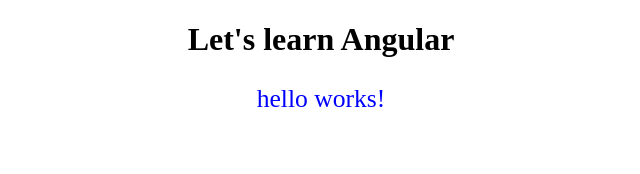
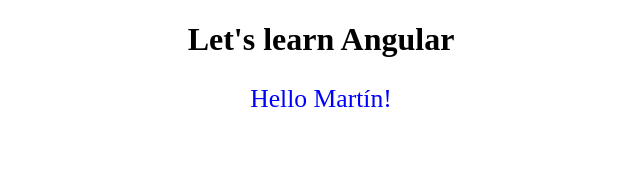
Before and after one commit to magadiflo/fundamentos-angular, an Angular app: page / in a window 1280 px wide. Shown: the top 174 px of the page, without its empty margins (319-959 px from the left). Built offline with nearby package versions, Linux system fonts and the light colour scheme.

Commit message:
Declarando propiedad y aplicando interpolación

```diff
--- a/src/app/hello/hello.component.html
+++ b/src/app/hello/hello.component.html
@@ -1 +1 @@
-<p>hello works!</p>
+<p>Hello {{ name }}!</p>
--- a/src/app/hello/hello.component.ts
+++ b/src/app/hello/hello.component.ts
@@ -7,6 +7,8 @@
 })
 export class HelloComponent implements OnInit {
 
+  public name: string = 'Martín';
+
   constructor() { }
 
   ngOnInit(): void {
```
